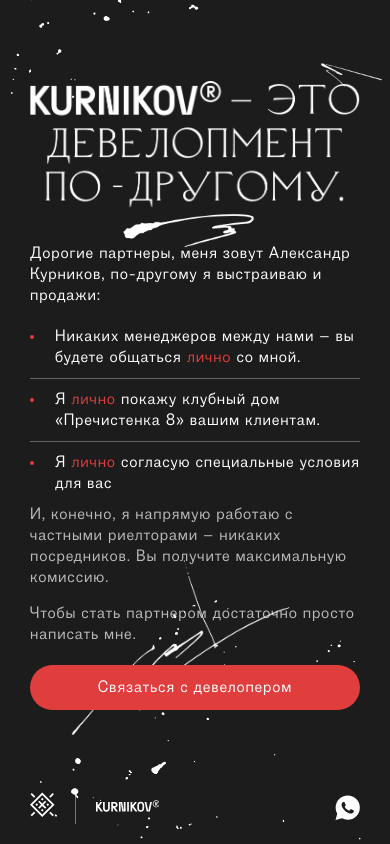
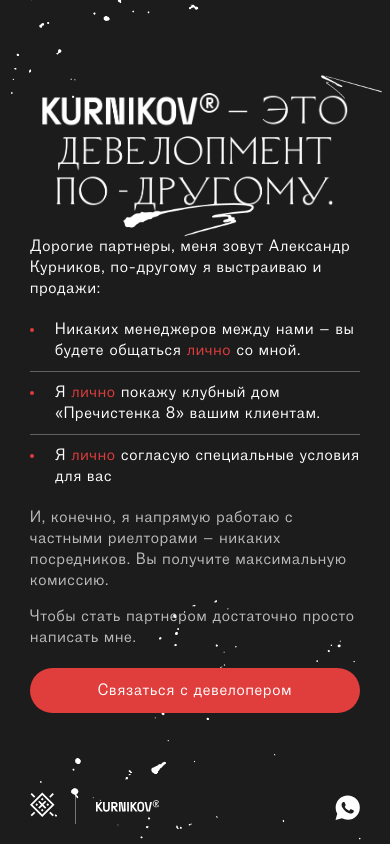
Before and after one commit to dosiss/prechistenka8, a plain HTML site: page agents.html in a window 390 px wide. Drawn offline with Linux system fonts and the light colour scheme; files whose address does not match are found by name.

Commit message:
agents page fix

```diff
--- a/agents.html
+++ b/agents.html
@@ -15,7 +15,7 @@
   <meta name="msapplication-TileColor" content="#b91d47">
   <meta name="theme-color" content="#ffffff">
 
-  <link rel="stylesheet" type="text/css" href="style.css">
+  <link rel="stylesheet" type="text/css" href="style.css?p=20230627">
 <!--
   <script type="importmap">{
     "imports": {
@@ -27,9 +27,9 @@
 
 </head>
 
-<body id="agents">
+<body id="agents-page">
 
-
+<div id="agents">
 
   <div class="main">
   <div class="main-inner">
@@ -124,7 +124,7 @@
 
 </div>
 </div>
-
+</div>
 </body>
 
 <script type="module" src="dist/app.js"></script>
--- a/style.css
+++ b/style.css
@@ -47,7 +47,7 @@
   padding: 0px;
 }
 
-body {
+#body {
   width: 100vw;
   height: 100vh;
 
@@ -295,7 +295,9 @@ align-items: center;
     font-weight: bold;
     cursor: pointer;
   }
-
+  #agents-page {
+    background: #1c1c1c
+  }
   #agents {
     width: 100vw;
     height: 100vh;
@@ -443,6 +445,7 @@ margin: 0 auto;
   }
   #agents .center-title {
     position: relative;
+    text-align: center;
   }
   #agents .center-title:before {
     position: absolute;
@@ -512,13 +515,14 @@ margin-top: 50px
     width: 700px;
     height: 520px;
     bottom: -120px;
-    z-index: -1;
+    z-index: 0;
     right: -226px;
   }
   #agents .btn.btn-filled {
     background: #E03D3D;
     border: 0;
-    margin-top: 60px
+    margin-top: 60px;
+    position: relative;
   }
   .center-group {
     display: flex;
@@ -643,7 +647,7 @@ margin-top: 50px
 
 @media (max-width: 1440px) {
   .agents-content {
-    margin-top: 25px
+    margin-top: 15px
   }
 }
 @media (max-width: 1020px) {
@@ -710,7 +714,7 @@ margin-top: 50px
   }
 }
 @media (max-device-width: 1180px) and (orientation: landscape) {
-  body {
+  #body {
     height: 100svh;
     }
   .canvasWrapper {
@@ -726,7 +730,7 @@ margin-top: 50px
   #agents .top__wrap {
     padding: 0
   }
-  body {
+  #body {
     height: 100svh;
     }
   .canvasWrapper {
@@ -782,13 +786,19 @@ margin-top: 50px
       font-size: 1.5rem
     }
     #agents .center__wrap {
-      padding: 15px 30px
+      padding: 30px 30px 15px
+    }
+    #agents .center-title img {
+      max-width: 93%
     }
     .agents-content {
       flex-direction: column;
     }
     .content-left, .content-right {
       flex-basis: 100%
+    }
+    .content-right {
+      margin-top: 10px
     }
     .content-right:before {
       position: absolute;
@@ -813,7 +823,7 @@ margin-top: 50px
     #agents .center-title:after {
       width: 133px;
       height: 115px;
-      bottom: -81px;
+      bottom: -67px;
       left: 92px;
     }
     #redbtn .btn {
```
Also changed, not shown: index.html (+1 -2 lines).
